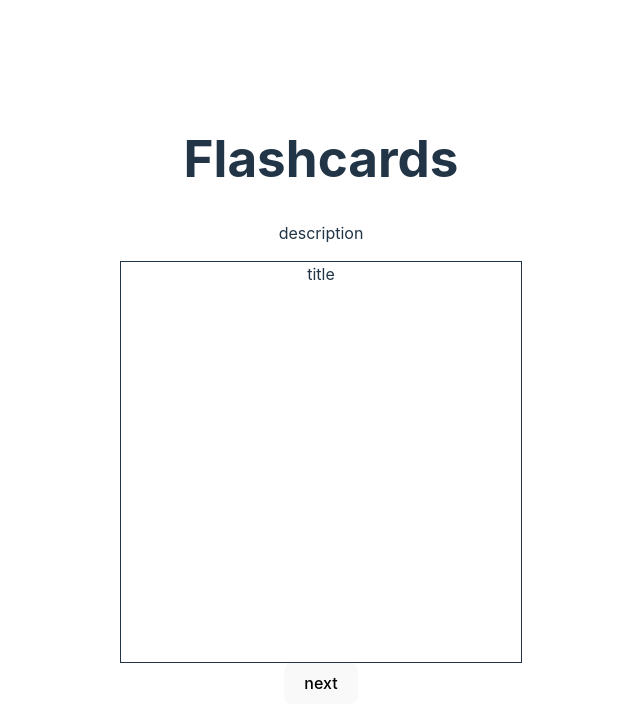
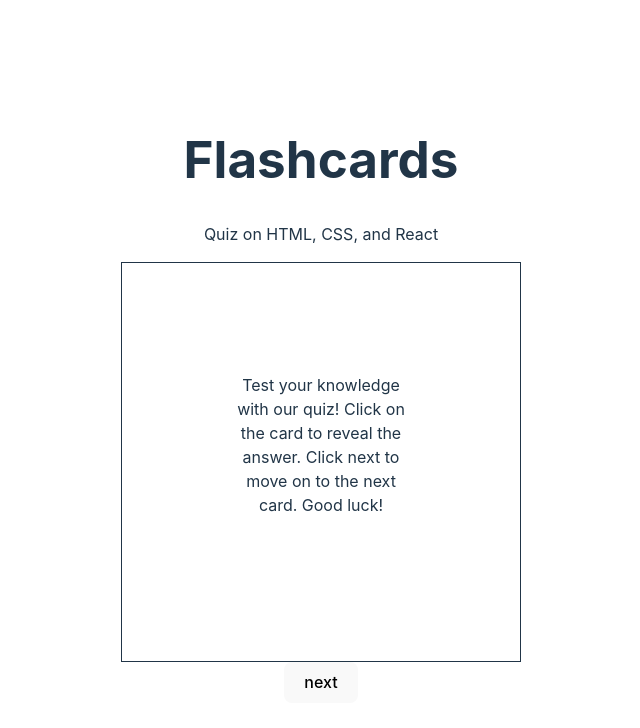
Before and after one commit to R0ronoaZ0r0/flashcards, a React (Vite) app: page / in a window 1280 px wide. Shown: the top 728 px of the page, without its empty margins (319-959 px from the left). Built offline with nearby package versions, Linux system fonts and the light colour scheme.

Commit message:
Finished basic project

```diff
--- a/src/App.css
+++ b/src/App.css
@@ -46,4 +46,7 @@
   border: 1px solid;
   width: 400px;
   height: 400px;
+  margin: 0 auto;
+  padding: 110px;
+  box-sizing: border-box;
 }
--- a/src/Components/CardContent.jsx
+++ b/src/Components/CardContent.jsx
@@ -5,17 +5,17 @@ import PropTypes from 'prop-types';
 const CardContent = ({index, question}) => {
 
         const content = [
-                {'title': 'Flashcards'},
-                {'question1': 'Answer1'},
-                {'question2': 'Answer2'},
-                {'question3': 'Answer3'},
-                {'question4': 'Answer4'},
-                {'question5': 'Answer5'},
-                {'question6': 'Answer6'},
-                {'question7': 'Answer7'},
-                {'question8': 'Answer8'},
-                {'question9': 'Answer9'},
-                {'question10': 'Answer10'}
+                {'Test your knowledge with our quiz! Click on the card to reveal the answer. Click next to move on to the next card. Good luck!': 'Click next to start!'},
+                {'What does JSX stand for?' : 'JSX stands for JavaScript XML.'},
+                {'What is the purpose of the className attribute in JSX?' : 'The className attribute is used to specify the CSS class name(s) for an element in JSX.'},
+                {'What is the purpose of the style attribute in JSX?' : 'The style attribute is used to specify the inline CSS styles for an element in JSX.'},
+                {'What is the purpose of the alt attribute in HTML?' : 'The alt attribute is used to specify alternative text for an image in HTML.'},
+                {'What is the purpose of the href attribute in HTML?'  :'The href attribute is used to specify the URL of the page that the link goes to in HTML.'},
+                {'What is the purpose of the display property in CSS?' : 'The display property is used to specify the display behavior of an element in CSS.'},
+                {'What is the purpose of the margin property in CSS? ': 'The margin property is used to specify the margin (space) around an element in CSS.'},
+                {'What is the purpose of the padding property in CSS?' : 'The padding property is used to specify the padding (space) inside an element in CSS.'},
+                {'What is the purpose of the border property in CSS?' : 'The border property is used to specify the border around an element in CSS.'},
+                {'What is the purpose of the box-sizing property in CSS?' : 'The box-sizing property is used to specify how the total width and height of an element is calculated in CSS.'}
 
         ];
 
--- a/src/Components/Flashcards.jsx
+++ b/src/Components/Flashcards.jsx
@@ -31,7 +31,9 @@ const Flashcards = () => {
     return(
         <div>
             <h1>Flashcards</h1>
-            <p>description</p>
+            <p>
+                Quiz on HTML, CSS, and React
+            </p>
             <div onClick={handleClick} className="flashcard">
                 <CardContent index={index} question={question}/>
             </div>
```
